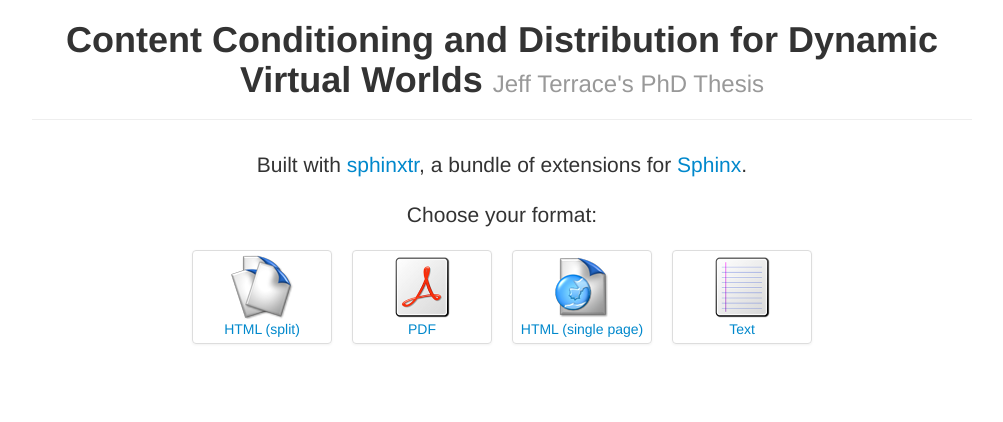
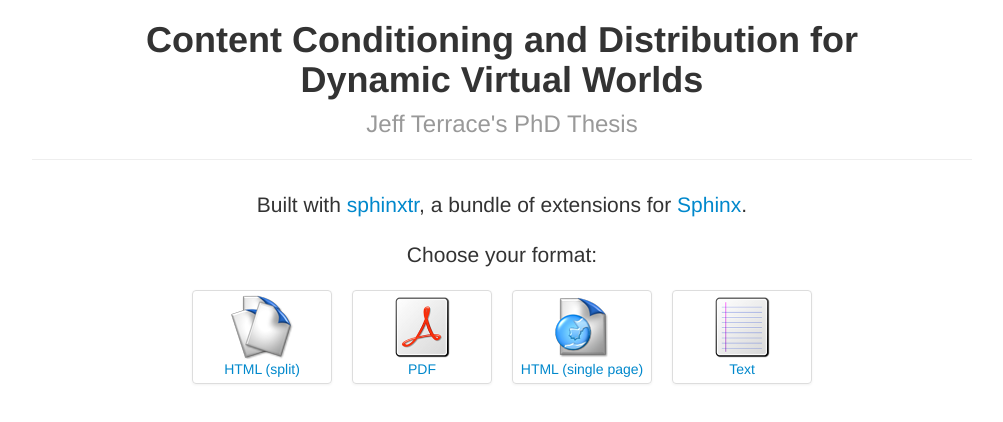
Before and after one commit to jterrace/website, a plain HTML site: page thesis/index.html in a window 1280 px wide. Shown: the whole page, without its empty margins (138-1141 px from the left). Drawn offline with Linux system fonts and the light colour scheme.

Commit message:
Add explicit newlines in header

```diff
--- a/thesis/index.html
+++ b/thesis/index.html
@@ -21,7 +21,7 @@
 <div class="container">
   <div class="row-fluid">
     <div class="page-header align-center">
-      <h1>Content Conditioning and Distribution for Dynamic Virtual Worlds <small>Jeff Terrace's PhD Thesis</small></h1>
+      <h1>Content Conditioning and Distribution for <br>Dynamic Virtual Worlds <br><small>Jeff Terrace's PhD Thesis</small></h1>
     </div>
   </div>
 
```
